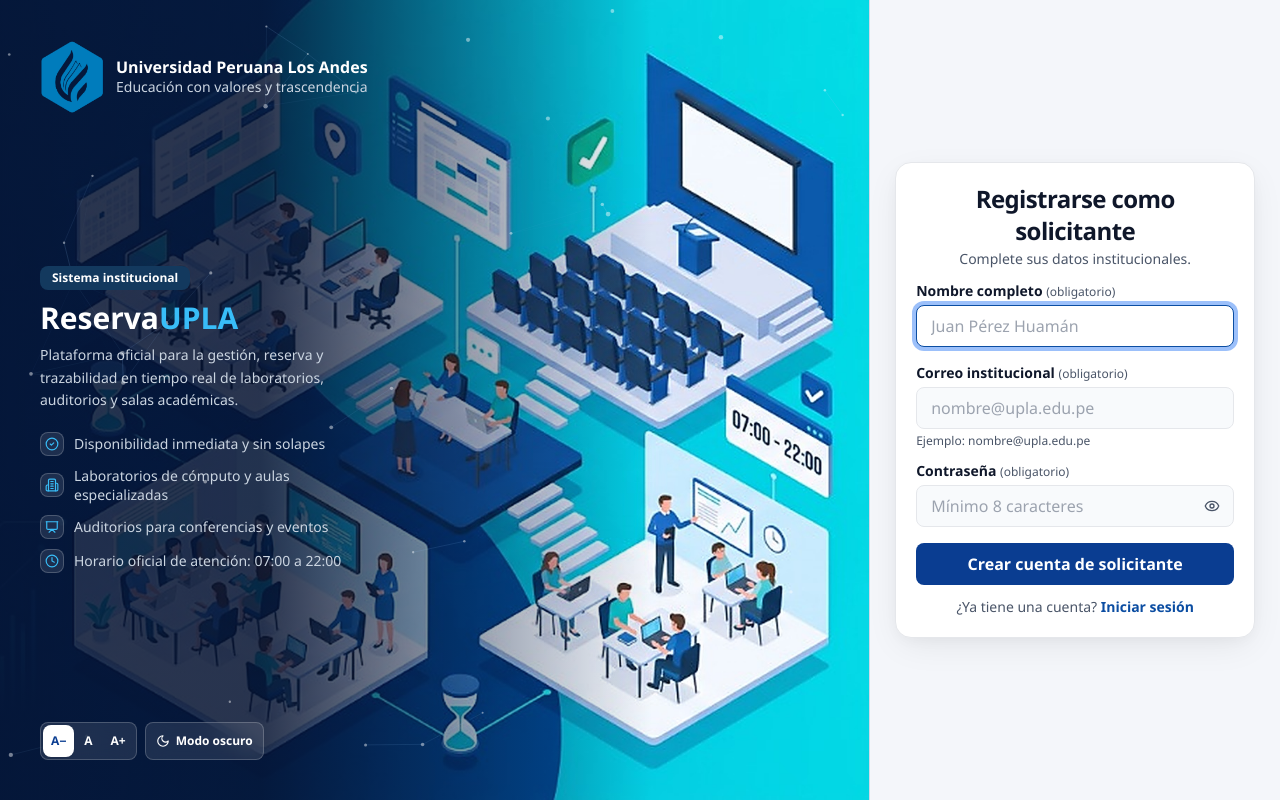
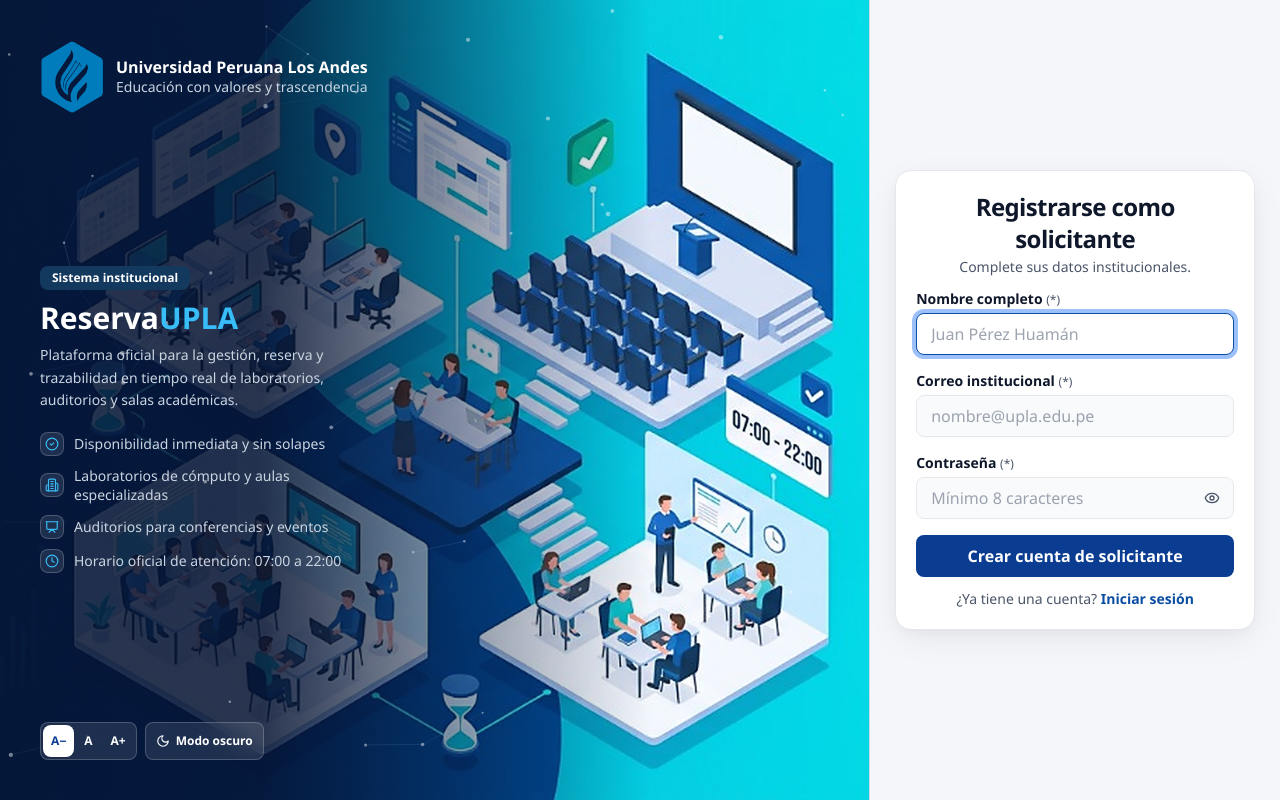
Before and after one commit to Alfonso0712/ReservaUPLA, a React (Vite) app in the folder frontend/: page /registro in a window 1280 px wide. Built offline with nearby package versions, Linux system fonts and the light colour scheme.

Commit message:
style(frontend): reemplazar obligatorio por asterisco y quitar texto ejemplo correo en registro

```diff
--- a/frontend/src/components/formulario/CampoFormulario.jsx
+++ b/frontend/src/components/formulario/CampoFormulario.jsx
@@ -15,8 +15,8 @@ export default function CampoFormulario({
     <div className={`flex flex-col gap-1 w-full ${className}`.trim()}>
       <label htmlFor={id} className="text-sm font-semibold text-texto">
         <span>{etiqueta}</span>{' '}
-        <span className="text-xs font-normal text-texto-suave">
-          ({obligatorio ? 'obligatorio' : 'opcional'})
+        <span className="text-xs font-normal text-texto-suave" title={obligatorio ? 'Campo obligatorio' : 'Campo opcional'}>
+          {obligatorio ? '(*)' : '(opcional)'}
         </span>
       </label>
       {children}
--- a/frontend/src/pages/RegistroSolicitante.jsx
+++ b/frontend/src/pages/RegistroSolicitante.jsx
@@ -66,7 +66,7 @@ export default function RegistroSolicitante() {
       {form.errorGeneral && <AlertMessage variante="error" rol="alert" mensaje={form.errorGeneral} compacto enfocarAlAparecer />}
       <form onSubmit={form.manejarEnvio} noValidate className="space-y-2.5 sm:space-y-3">
         <TextInput ref={form.registrarRef('nombreCompleto')} nombre="nombreCompleto" etiqueta="Nombre completo" obligatorio valor={form.valores.nombreCompleto} alCambiar={(e) => form.cambiarValor('nombreCompleto', e.target.value)} alSalir={() => form.manejarBlur('nombreCompleto')} error={form.errores.nombreCompleto} ayuda="" placeholder="Juan Pérez Huamán" autoComplete="name" enterKeyHint="next" soloLectura={form.enProceso} />
-        <TextInput ref={form.registrarRef('correo')} nombre="correo" etiqueta="Correo institucional" tipo="email" obligatorio valor={form.valores.correo} alCambiar={(e) => form.cambiarValor('correo', e.target.value)} alSalir={() => form.manejarBlur('correo')} error={form.errores.correo} ayuda={MENSAJES.AYUDA_CORREO} placeholder="nombre@upla.edu.pe" autoComplete="email" inputMode="email" enterKeyHint="next" soloLectura={form.enProceso} />
+        <TextInput ref={form.registrarRef('correo')} nombre="correo" etiqueta="Correo institucional" tipo="email" obligatorio valor={form.valores.correo} alCambiar={(e) => form.cambiarValor('correo', e.target.value)} alSalir={() => form.manejarBlur('correo')} error={form.errores.correo} ayuda="" placeholder="nombre@upla.edu.pe" autoComplete="email" inputMode="email" enterKeyHint="next" soloLectura={form.enProceso} />
         <PasswordInput ref={form.registrarRef('contrasena')} nombre="contrasena" etiqueta="Contraseña" obligatorio valor={form.valores.contrasena} alCambiar={(e) => form.cambiarValor('contrasena', e.target.value)} alSalir={() => form.manejarBlur('contrasena')} error={form.errores.contrasena} ayuda="" placeholder="Mínimo 8 caracteres" autoComplete="new-password" enterKeyHint="done" soloLectura={form.enProceso} />
         <Button tipo="submit" variante="primario" enProceso={form.enProceso} textoProceso={MENSAJES.VALIDANDO} className="w-full">Crear cuenta de solicitante</Button>
       </form>
```
